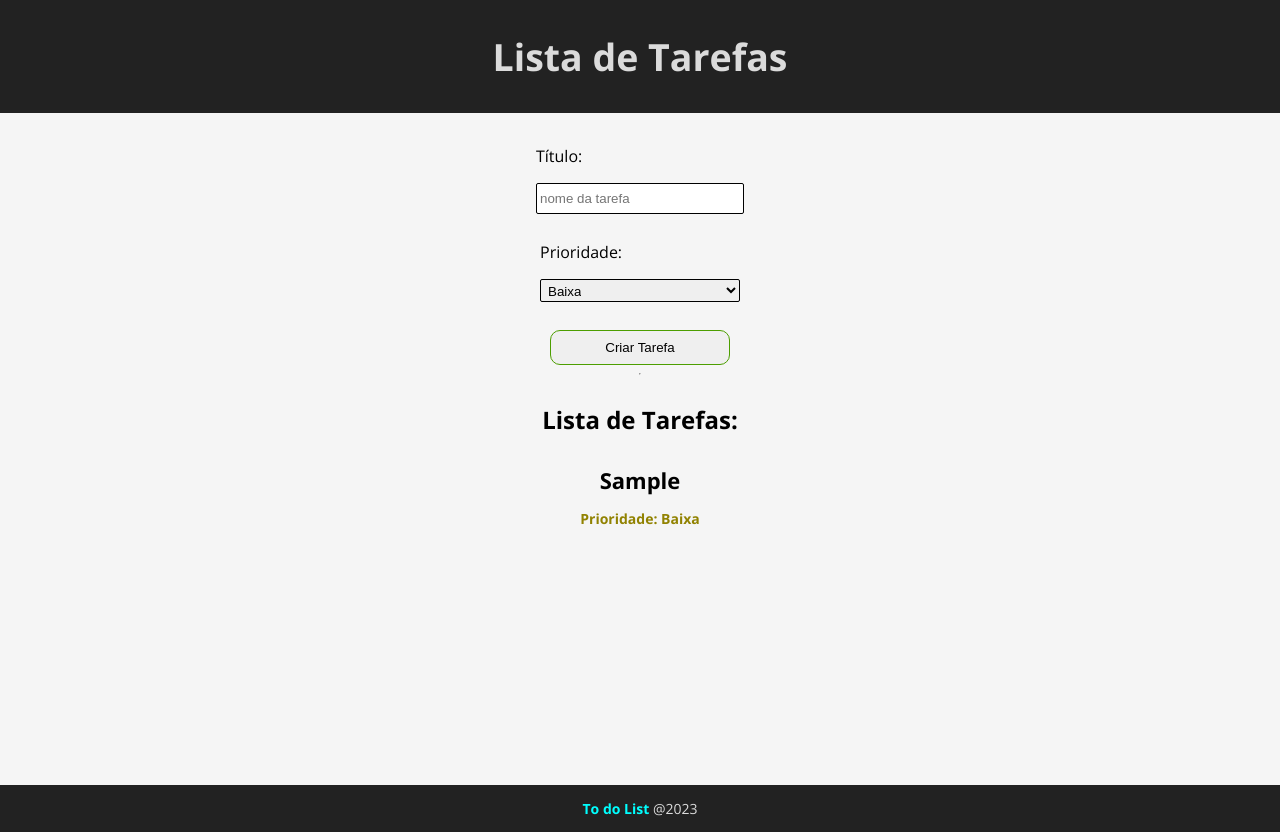
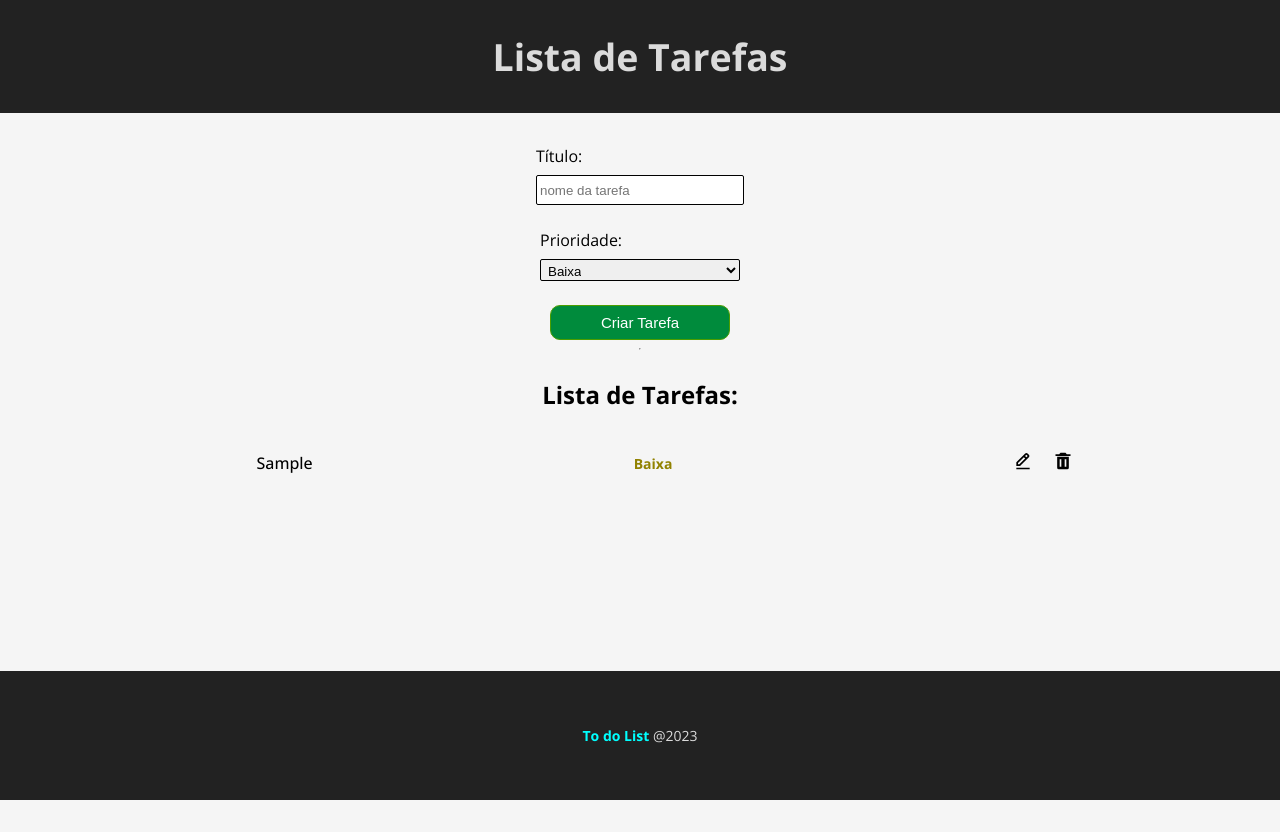
Before and after one commit to pedrohrocha16/todo_list_react_ts, a React (Vite) app: page / in a window 1280 px wide. Both pictures are taken after typing "Sample" into the empty fields and a click on the button "Criar Tarefa". After the commit the page ends 800 px from the top, so only its background shows below. Built offline with nearby package versions, Linux system fonts and the light colour scheme.

Commit message:
Ajustando layout

```diff
--- a/package.json
+++ b/package.json
@@ -11,7 +11,8 @@
   },
   "dependencies": {
     "react": "^18.2.0",
-    "react-dom": "^18.2.0"
+    "react-dom": "^18.2.0",
+    "react-icons": "^4.10.1"
   },
   "devDependencies": {
     "@types/react": "^18.2.15",
--- a/src/components/Form.module.css
+++ b/src/components/Form.module.css
@@ -13,9 +13,9 @@ select {
    border-radius: 2px;
    display: flex;
    flex-direction: column;
-   margin-bottom: 1.2rem;
-   margin-top: 1rem;
-   height: 23px;
+   margin-bottom: 1rem;
+   margin-top: 0.5rem;
+   height: 22px;
    padding: 3px;
    width: 200px;
 }
@@ -31,8 +31,16 @@ label:first-child {
 }
 
 button {
+   background-color: rgb(0 139 60);
    border-radius: 10px;
    border: 1px solid rgb(76, 158, 0);
+   color: white;
+   cursor: pointer;
+   font-size: 15px;
    height: 35px;
+   transition: .8s;
    width: 180px;
 }
+button:hover {
+   background-color: rgb(0 157 68);
+}
--- a/src/components/Form.tsx
+++ b/src/components/Form.tsx
@@ -40,7 +40,7 @@ const Form = ({ btnText, listaDeTarefas, setListaDeTarefas }: Props) => {
    return (
       <form className={styles.form} onSubmit={addTarefa}>
          <label>Título:
-            <input type="text" placeholder='nome da tarefa' value={title} name='title' onChange={handleChange} />
+            <input type="text" placeholder='nome da tarefa' value={title} name='title' onChange={handleChange} maxLength={15}/>
          </label>
          <label>Prioridade:
             <select name="select" id="select" value={priority} onChange={handleSelect}>
--- a/src/components/ListaDeTarefas.module.css
+++ b/src/components/ListaDeTarefas.module.css
@@ -1,31 +1,58 @@
 .container_list {
-   min-height: 40vh;
+   display: flex;
+   flex-direction: column;
+   min-height: 30vh;
+   margin: 0 auto;
+   width: 85vw;
 }
 
 .list_itens {
+   align-items: center;
+   border-bottom: 1px solid black;
+   display: flex;
+   justify-content: space-around;
    margin: 0 auto;
-   margin-bottom: 1rem;
-   max-width: 300px;
+   width: 100%;
+}
+
+.list_itens:last-child {
+   border: none;
 }
 
 .list_itens h4 {
    color: rgb(0, 0, 0);
-   font-size: 22px;
-   font-weight: 700;
-   margin-bottom: 0;
+   font-size: 16px;
+   font-weight: 500;
 }
+
 .baixa {
    color: rgb(145, 130, 1);
    font-size: 14px;
    font-weight: bold;
 }
+
 .media {
    color: rgb(167, 4, 231);
-   font-size: 15px;
+   font-size: 14px;
    font-weight: bold;
 }
+
 .alta {
    color: rgb(231, 4, 4);
-   font-size: 16px;
+   font-size: 14px;
    font-weight: bold;
 }
+
+.icons {
+   color: rgb(0, 0, 0);
+   cursor: pointer;
+   display: flex;
+   font-size: 20px;
+   padding: 0;
+   margin: 0;
+   width: 30px;
+}
+
+.icons i {
+   margin-left: 20px;
+}
--- a/src/components/ListaDeTarefas.tsx
+++ b/src/components/ListaDeTarefas.tsx
@@ -1,5 +1,6 @@
 import styles from './ListaDeTarefas.module.css'
 import { ITarefas } from './interfaces/Tarefas'
+import { BiEditAlt, BiSolidTrash } from "react-icons/bi"
 
 type Props = {
   listaDeTarefas: ITarefas[]
@@ -9,9 +10,13 @@ const ListaDeTarefas = ({ listaDeTarefas }: Props) => {
   return (
     <div className={styles.container_list}>
       {listaDeTarefas.length > 0 && listaDeTarefas.map((item) => (
-        <div className={styles.list_itens}>
+        <div key={item.id} className={styles.list_itens}>
           <h4>{item.title}</h4>
-          {item.priority === "baixa" ? (<p className={styles.baixa}>Prioridade: Baixa</p>) : item.priority === "media" ? (<p className={styles.media}>Prioridade: Média</p>) : (<p className={styles.alta}>Prioridade: Alta</p>)}
+            {item.priority === "baixa" ? (<p className={styles.baixa}>Baixa</p>) : item.priority === "media" ? (<p className={styles.media}>Média</p>) : (<p className={styles.alta}>Alta</p>)}
+          <div className={styles.icons}>
+            <i><BiEditAlt /></i>
+            <i><BiSolidTrash /></i>
+          </div>
         </div>
       ))}
 
```
Also changed, not shown: 2 other files (tests, documents, lock files or other folders).
